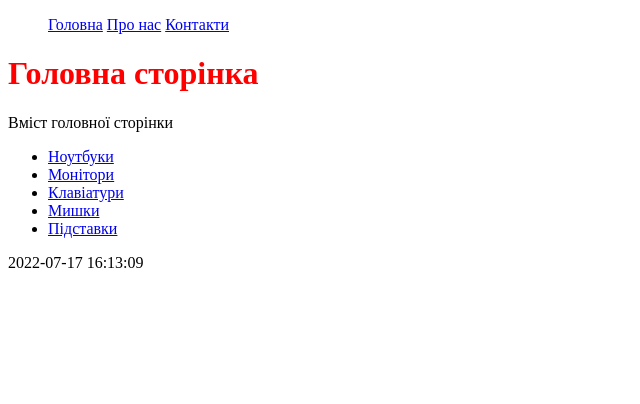
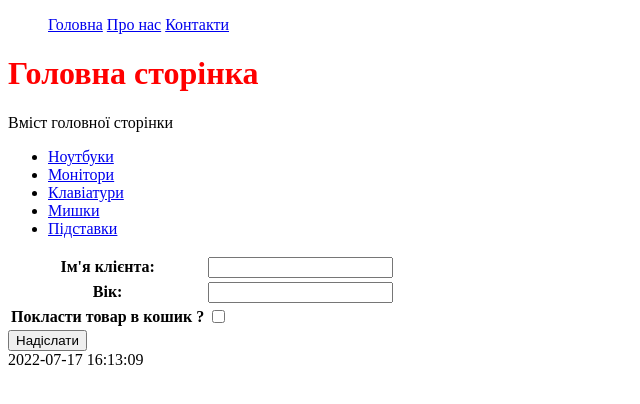
Before and after one commit to OleksandrKrupnyk/dj2, a Django app: page / in a window 1280 px wide. Shown: the top 404 px of the page, without its empty margins (0-640 px from the left). Run offline with Django 4.2, Linux system fonts and the light colour scheme.

Commit message:
page 185

```diff
--- /dev/null
+++ b/hello/carapp/forms.py
@@ -0,0 +1,7 @@
+from django import forms
+
+
+class UserForm(forms.Form):
+    name = forms.CharField(label="Ім'я клієнта")
+    age = forms.IntegerField(label="Вік",required=False)
+    basket = forms.BooleanField(label="Покласти товар в кошик", label_suffix=" ?", required=False)
--- a/hello/carapp/views.py
+++ b/hello/carapp/views.py
@@ -2,20 +2,29 @@ from django.template.response import TemplateResponse
 from django.http import \
     HttpResponse, HttpResponseRedirect, HttpResponsePermanentRedirect, HttpRequest
 from django.shortcuts import render
+from .forms import UserForm
 
 
 # Create your views here.
 def index(request: HttpRequest) -> object:
-    # return TemplateResponse(request, "carapp\\home.html")
-    cat = [
-        {"title":"Ноутбуки", "link":"/#"},
-        {"title":"Монітори", "link":"/#"},
-        {"title":"Клавіатури", "link":"/#"},
-        {"title":"Мишки", "link":"/#"},
-        {"title":"Підставки", "link":"/#"},
-           ]
-    data = {"cat":cat}
-    return render(request, "carapp\\index.html", context=data)
+    if request.method == "POST":
+        name = request.POST.get("name")
+        age = request.POST.get("age")
+        output = "<h2>Користувач</h2><br/> {0} віком {1}".format(name, age)
+        return HttpResponse(output)
+    else:
+        # return TemplateResponse(request, "carapp\\home.html")
+        cat = [
+            {"title": "Ноутбуки", "link": "/#"},
+            {"title": "Монітори", "link": "/#"},
+            {"title": "Клавіатури", "link": "/#"},
+            {"title": "Мишки", "link": "/#"},
+            {"title": "Підставки", "link": "/#"},
+        ]
+        userform = UserForm()
+        data = {"cat": cat, "form": userform}
+
+        return render(request, "carapp\\index.html", context=data)
     # header = "Персональні дані" #Звичайна змінна
     # langs = ["Англійська","Німецька","Іспанська"], #масив
     # user = {"name":"Ярослав","age":26} # словник
--- a/hello/templates/carapp/index.html
+++ b/hello/templates/carapp/index.html
@@ -10,4 +10,11 @@
             <p>Категорії продуктів відсутні</p>
         {% endfor %}
     </ul>
+    <form method="post">
+        {% csrf_token %}
+        <table>
+            {{ form }}
+        </table>
+        <input type="submit" value="Надіслати"/>
+    </form>
 {% endblock content %}
```
